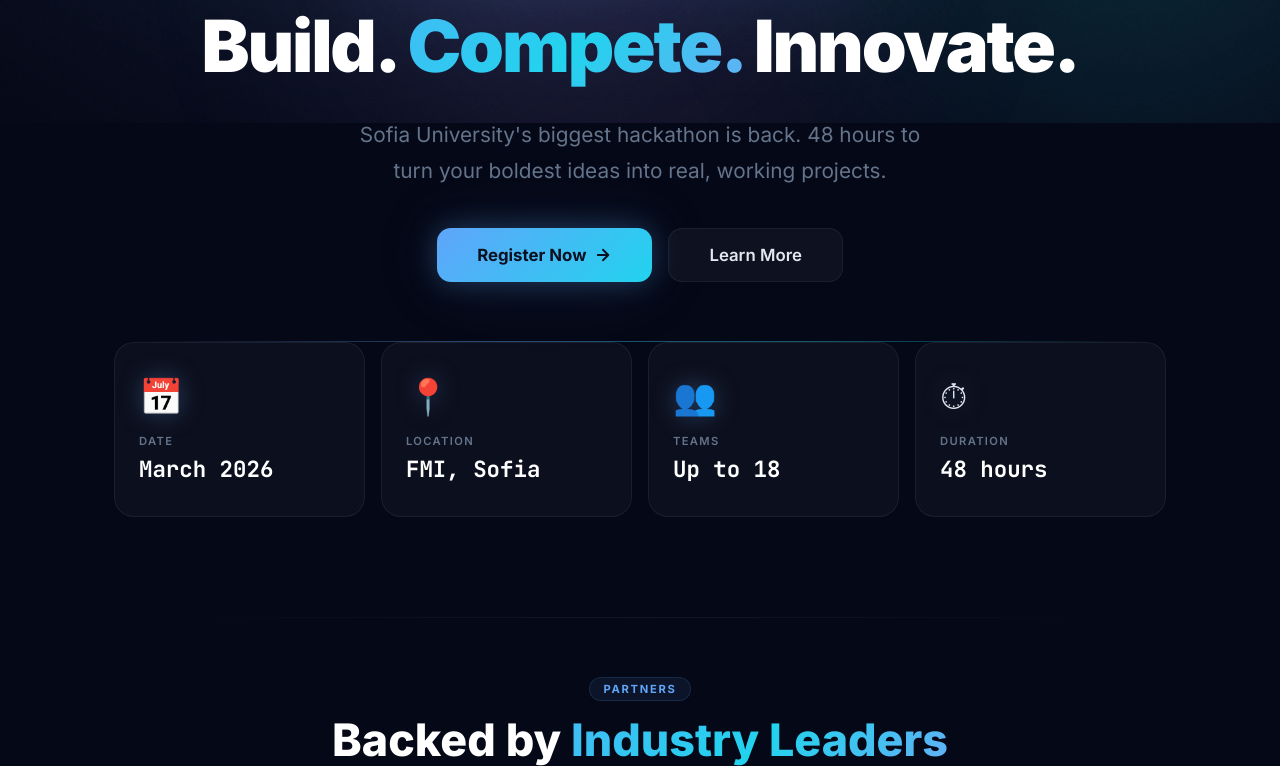
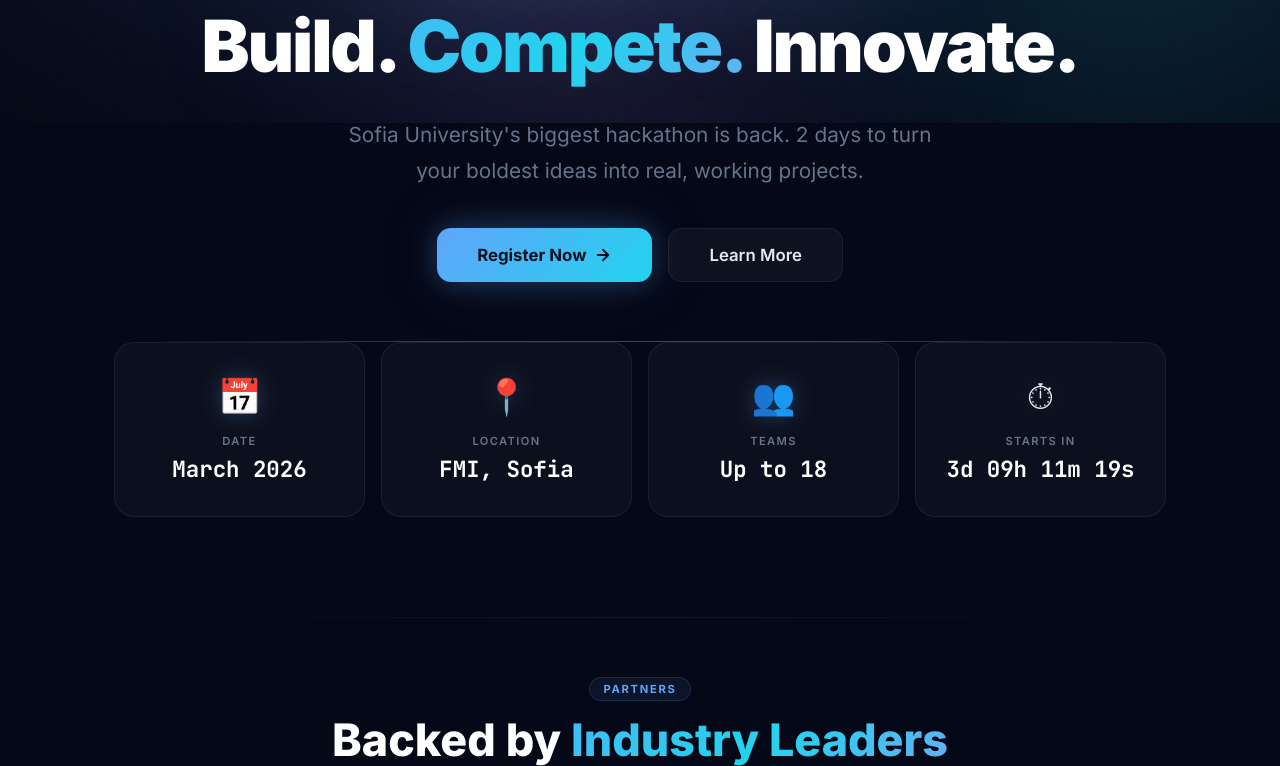
Before and after one commit to fss-fmi/fmi-codes-website-2026, a Flask app: page / in a window 1280 px wide. Shown: the part 677-1443 px from the top of the page. Run offline with Flask 3, Linux system fonts and the light colour scheme; parts of the project's set-up code (start-up, migrations or seed data) failed here and were passed over.

Commit message:
Update bento cards

```diff
--- a/app/routes/mentors.py
+++ b/app/routes/mentors.py
@@ -15,7 +15,7 @@ def mentors_page():
     """Serve the public mentors listing page (or stay-tuned placeholder)"""
     if current_app.config.get('MENTORS_STAY_TUNED'):
         return render_template('mentors/mentorsStayTuned.html')
-    return render_template('mentors/mentorsStayTuned.html')
+    return render_template('mentors/mentors.html')
 
 
 @mentors_bp.route('/chooseMentor', methods=['GET'])
--- a/app/templates/home.html
+++ b/app/templates/home.html
@@ -391,6 +391,7 @@
         background: var(--bg-card);
         border: 1px solid var(--border);
         overflow: hidden;
+        text-align: center;
         transition:
           transform 0.35s cubic-bezier(0.22, 1, 0.36, 1),
           border-color 0.35s,
@@ -744,7 +745,7 @@
           </div>
           <h1 class="hero-title">Build. <span class="gradient-text">Compete.</span> Innovate.</h1>
           <p class="hero-subtitle">
-            Sofia University's biggest hackathon is back. 48 hours to turn your boldest ideas into
+            Sofia University's biggest hackathon is back. 2 days to turn your boldest ideas into
             real, working projects.
           </p>
           <div class="hero-actions">
@@ -789,8 +790,8 @@
           </div>
           <div class="bento-card" style="transition-delay: 0.3s">
             <span class="bento-icon">&#9201;</span>
-            <div class="bento-label">Duration</div>
-            <div class="bento-value">48 hours</div>
+            <div class="bento-label">Starts In</div>
+            <div class="bento-value" id="countdown">--:--:--</div>
           </div>
         </div>
       </section>
@@ -888,6 +889,34 @@
     </div>
 
     <script>
+      /* ═══ Countdown timer ═══ */
+      (function () {
+        const target = new Date('2026-03-13T18:00:00');
+        const el = document.getElementById('countdown');
+        function tick() {
+          const diff = target - Date.now();
+          if (!el) return;
+          if (diff <= 0) {
+            el.textContent = 'Started!';
+            return;
+          }
+          const d = Math.floor(diff / 86400000);
+          const h = Math.floor((diff % 86400000) / 3600000);
+          const m = Math.floor((diff % 3600000) / 60000);
+          const s = Math.floor((diff % 60000) / 1000);
+          el.textContent =
+            (d > 0 ? d + 'd ' : '') +
+            String(h).padStart(2, '0') +
+            'h ' +
+            String(m).padStart(2, '0') +
+            'm ' +
+            String(s).padStart(2, '0') +
+            's';
+        }
+        tick();
+        setInterval(tick, 1000);
+      })();
+
       /* ═══ Navbar loader ═══ */
       async function loadNavbar() {
         try {
```
